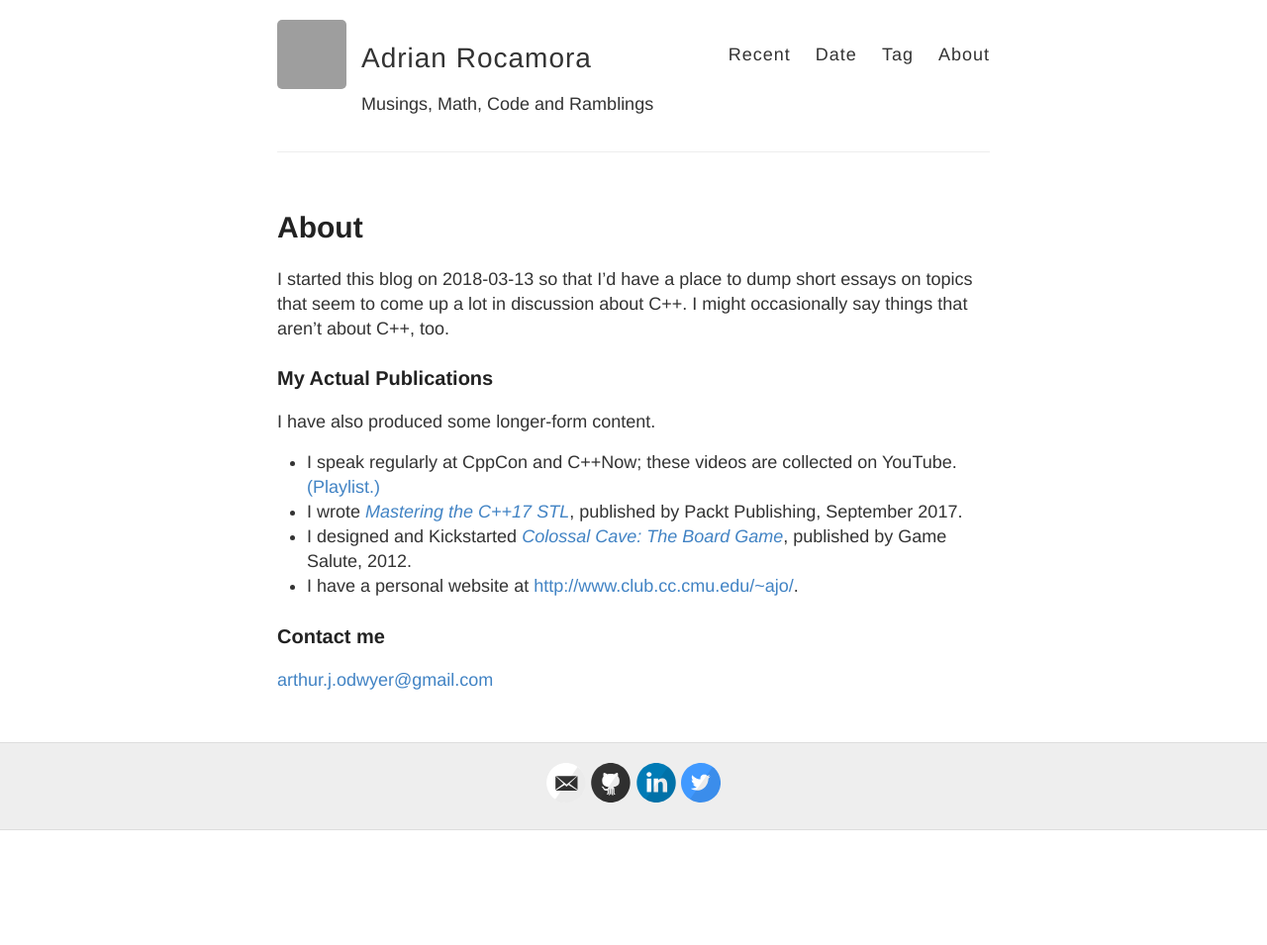
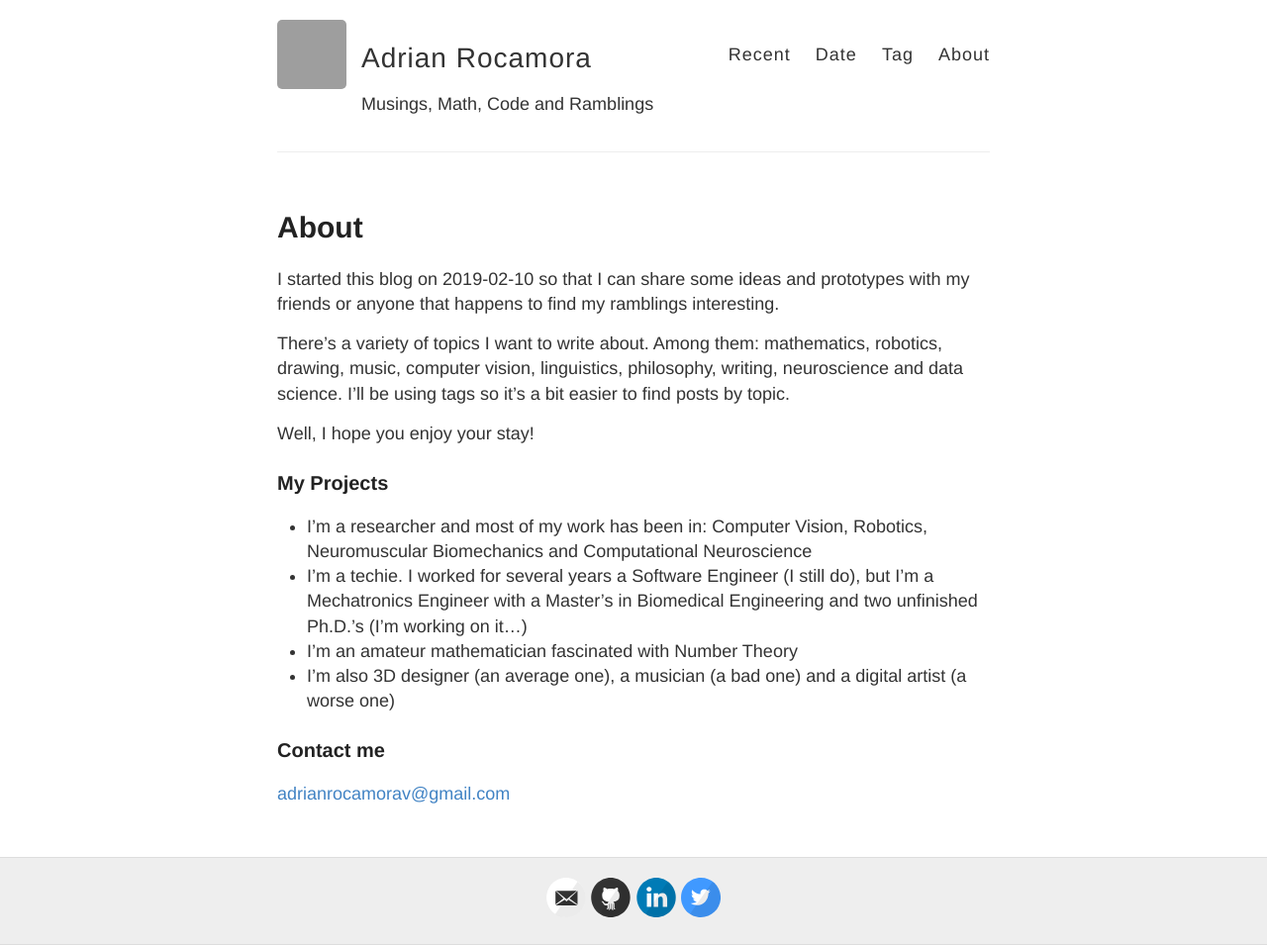
Before and after one commit to adrianrocamora/blog, a Jekyll site: the page built from about.md, in a window 1280 px wide. Shown: the whole page at 99% size. Built offline with Jekyll 4.4.1, drawn with Linux system fonts in a browser that asks for light colours; nearby versions of some CDN libraries; before the commit the page ends 900 px from its top, so only the background shows below that; grey boxes are pictures that could not be loaded.

Commit message:
Updated about

```diff
--- a/about.md
+++ b/about.md
@@ -4,19 +4,22 @@ title: About
 permalink: /about/
 ---
 
-I started this blog on 2018-03-13 so that I'd have a place to dump short essays on topics that
-seem to come up a lot in discussion about C++. I might occasionally say things that aren't
-about C++, too.
+I started this blog on 2019-02-10 so that I can share some ideas and prototypes with my friends
+or anyone that happens to find my ramblings interesting.
 
-### My Actual Publications
+There's a variety of topics I want to write about. Among them: mathematics, robotics, drawing,
+music, computer vision, linguistics, philosophy, writing, neuroscience and data science. I'll
+be using tags so it's a bit easier to find posts by topic.
 
-I have also produced some longer-form content.
+Well, I hope you enjoy your stay!
 
-* I speak regularly at CppCon and C++Now; these videos are collected on YouTube. [(Playlist.)](https://www.youtube.com/playlist?list=PLXTVlgmc2KcD3mgkZfrq3jJl8RNaAz-lp)
-* I wrote *[Mastering the C++17 STL](https://amzn.to/2CTujmN)*, published by Packt Publishing, September 2017.
-* I designed and Kickstarted *[Colossal Cave: The Board Game](https://amzn.to/2RvFYQV)*, published by Game Salute, 2012.
-* I have a personal website at [http://www.club.cc.cmu.edu/~ajo/](http://www.club.cc.cmu.edu/~ajo/).
+### My Projects
+
+* I'm a researcher and most of my work has been in: Computer Vision, Robotics, Neuromuscular Biomechanics and Computational Neuroscience
+* I'm a techie. I worked for several years a Software Engineer (I still do), but I'm a Mechatronics Engineer with a Master's in Biomedical Engineering and two unfinished Ph.D.'s (I'm working on it...)
+* I'm an amateur mathematician fascinated with Number Theory
+* I'm also 3D designer (an average one), a musician (a bad one) and a digital artist (a worse one)
 
 ### Contact me
 
-[arthur.j.odwyer@gmail.com](mailto:arthur.j.odwyer@gmail.com)
+[adrianrocamorav@gmail.com](mailto:adrianrocamorav@gmail.com)
```
